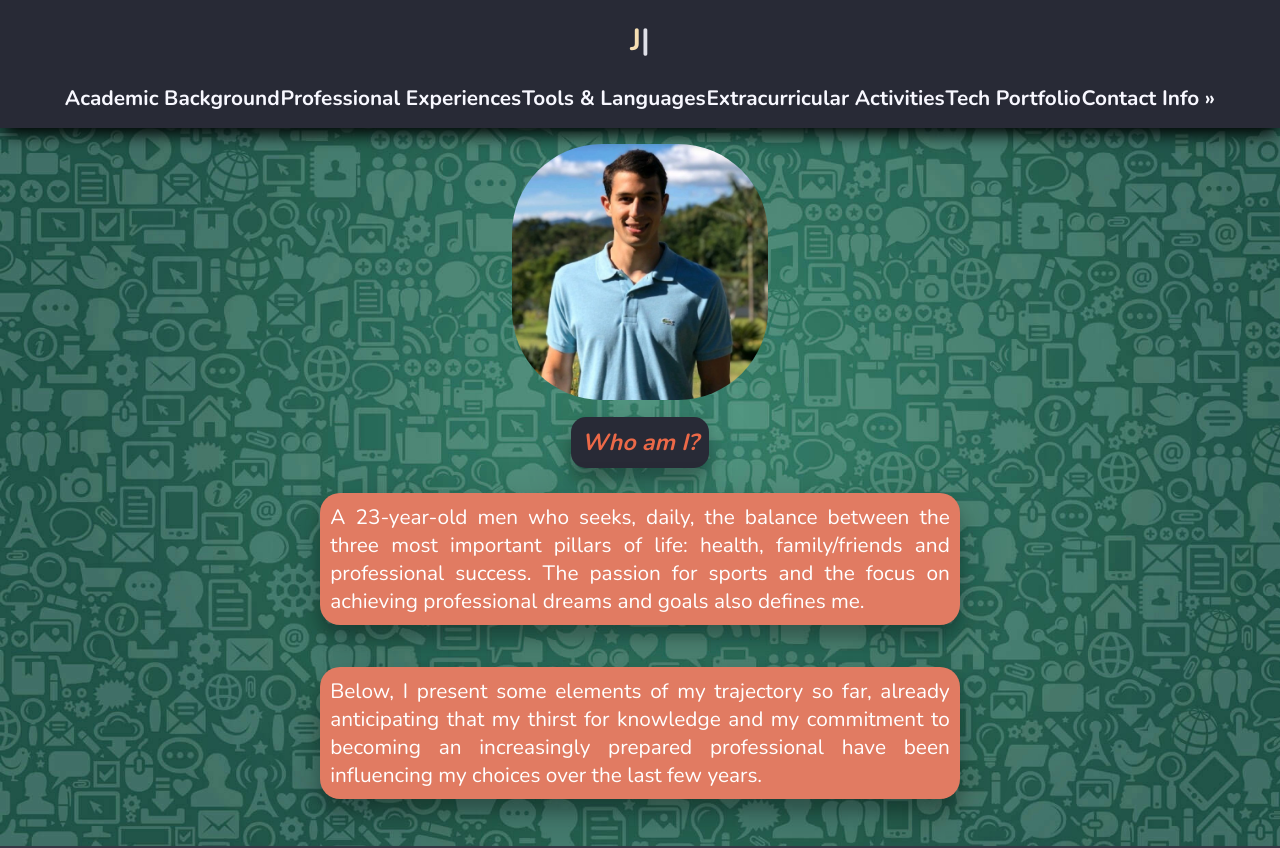
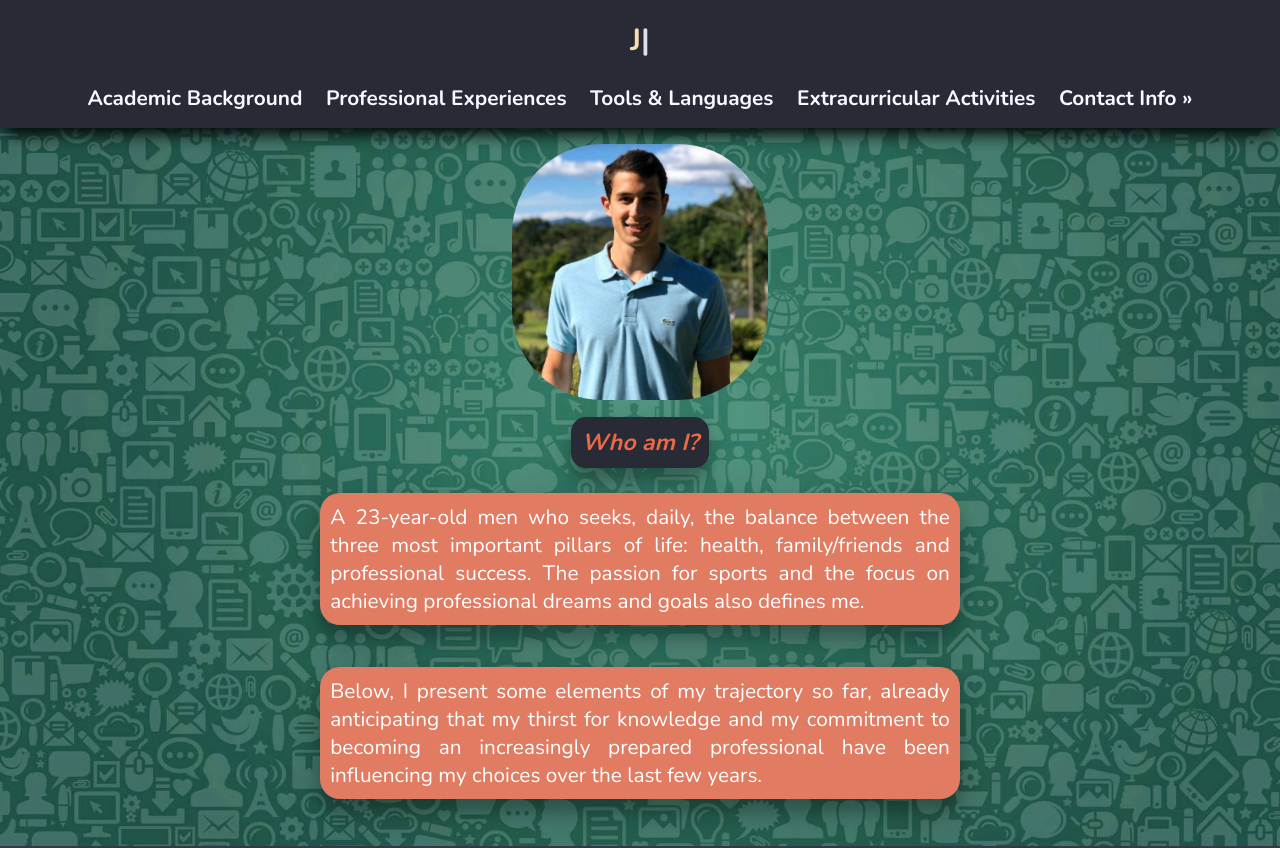
Before and after one commit to joaofelipelliccione/JF_professional_portfolio, a React (Create React App) app: page / in a window 1280 px wide. Shown: the top 848 px of the page. Built offline with nearby package versions, Linux system fonts and the light colour scheme.

Commit message:
Retirando acesso ao Portfólio.

```diff
--- a/src/App.js
+++ b/src/App.js
@@ -1,7 +1,7 @@
 import React from 'react';
 import { Routes, Route } from 'react-router-dom';
 import Cv from './pages/Cv';
-import Portfolio from './pages/Portfolio';
+// import Portfolio from './pages/Portfolio';
 
 class App extends React.Component {
   render() {
@@ -9,7 +9,7 @@ class App extends React.Component {
       <div className="App">
         <Routes>
           <Route path="/" element={ <Cv /> } />
-          <Route path="/portfolio" element={ <Portfolio /> } />
+          {/* <Route path="/portfolio" element={ <Portfolio /> } /> */}
         </Routes>
       </div>
     );
--- a/src/components/desktop/cv/HeaderCv.jsx
+++ b/src/components/desktop/cv/HeaderCv.jsx
@@ -42,7 +42,7 @@ function HeaderCv() {
               Extracurricular Activities
             </LinkScroll>
           </li>
-          <li><Link to="/portfolio" className="notDropdown">Tech Portfolio</Link></li>
+          {/* <li><Link to="/portfolio" className="notDropdown">Tech Portfolio</Link></li> */}
           <li className="dropdown">
             <Link to="#" className="dropdownBtn" onClick={ (e) => e.preventDefault() }>Contact Info »</Link>
             <div className="dropdownContent">
--- a/src/components/mobile/cv/MobHeaderCvHambContent.jsx
+++ b/src/components/mobile/cv/MobHeaderCvHambContent.jsx
@@ -1,6 +1,6 @@
 import React from 'react';
 import PropTypes from 'prop-types';
-import { Link } from 'react-router-dom';
+// import { Link } from 'react-router-dom';
 import { Link as LinkScroll } from 'react-scroll';
 import githubIcon from '../../../images/icons/github-icon.svg';
 import linkedinIcon from '../../../images/icons/linkedin-icon.svg';
@@ -49,12 +49,12 @@ function MobHeaderCvHambContent({ isHambContentOpen, setIsHambContentOpen }) {
           {title}
         </LinkScroll>
       ))}
-      <Link
+      {/* <Link
         id="mobPortfolioLink"
         to="/portfolio"
       >
         Tech Portfolio ↦
-      </Link>
+      </Link> */}
       <div id="headerCvHambExternalLinksCont">
         <a
           href="https://github.com/joaofelipelliccione"
```
